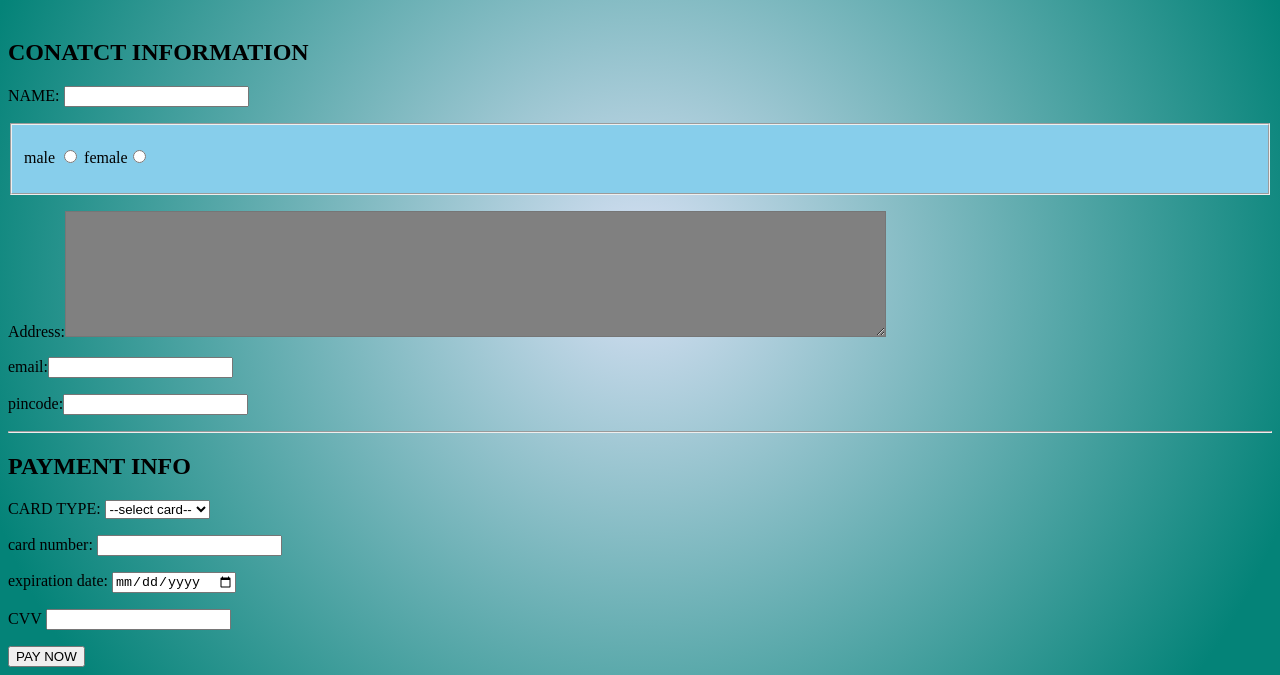
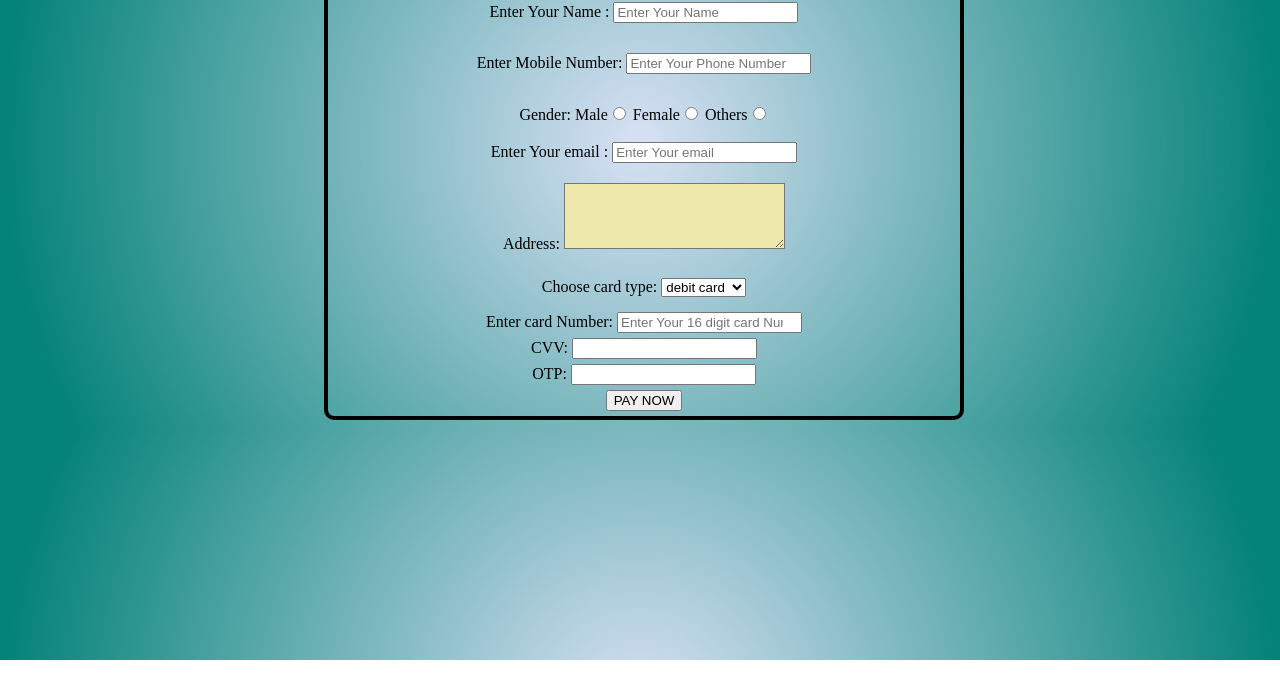
Before and after one commit to RIZWANSAINIK/form, a plain HTML site: page index.html in a window 1280 px wide. Shown: the part 140-815 px from the top of the page. Drawn offline with Linux system fonts and the light colour scheme.

Commit message:
modified

```diff
--- a/index.html
+++ b/index.html
@@ -7,37 +7,62 @@
 		<link rel="stylesheet" href="style.css">
 	</head>
 	<body>
-		<form action="server name">
-			<h1>PAYMENT FORM</h1>
-			<h2>CONATCT INFORMATION</h2>
-			<P>NAME: <input type="text" name="name"></P>
+		<div >
+			<h2 class="content_div">PAYMENT FORM</h2>
 
-			<fieldset>
+		</div>
+		<div class="form_control">
+			<form method="" action="server_name">
+				<h3 class="content_div">CONATCT INFORMATION</h3>
+				<div class="NameText">
+					<label>Enter Your Name : </label>
+					<input type="text" name="" value="" placeholder="Enter Your Name">
+				</div>
+				<div class="NameText">
+					<label>Enter Mobile Number: </label>
+					<input type="number" name="" value="" placeholder="Enter Your Phone Number">
+				</div>
+				<div class="NameText">
+					<label>Gender: </label>
+					Male<input type="radio" name="gender" value="Male">
+					Female<input type="radio" name="gender" value="Female">
+					Others<input type="radio" name="gender" value="Others">
+				</div>
+				<div class="email">
+					<label>Enter Your email : </label>
+					<input type="text" name="" value="" placeholder="Enter Your email">
+				</div>
+				<div class="address">
+					<label for="address">Address:</label>
+					<textarea id="address" name="address" rows="4" cols="25%">
+					</textarea>
+				</div>
+				<div class="card">
+					<label for="card">Choose card type:</label>
+					<select name="card" id="card">
+						<option value="debit card">debit card</option>
+						<option value="credit card">credit card</option>
+						<option value="razor pay">razor pay</option>
+						<option value="visa">visa</option>
+					</select>
+				</div>
+				<div>
+					<label>Enter card Number: </label>
+					<input type="number" name="" value="" placeholder="Enter Your 16 digit card Number">	</div>
+					<div class="CVV">
+						<label for="pwd">CVV:</label>
+						<input type="password" id="pwd" name="pwd">
+					</div>
 
-				<p>male <input type="radio" name="gender" id="male">
-			    	female<input type="radio" name="gender" id="female">
-			</p>
-			</fieldset>
+					<div class="OTP">
+						<label for="pwd">OTP:</label>
+						<input type="password" id="password" name="password">
+					</div>
+					<div class="btn">
+						<input type="submit" name="" value="PAY NOW">
+					</div>
 
-			<p>Address:<textarea name="Address" id="Address" cols="100" rows="8"></textarea></p>
-			<p>email:<input type="email" name="email" id="email"></p>
-			<p>pincode:<input type="number" name="pincode" id="pincode"></p>
-
-<hr>
-			<h2>PAYMENT INFO</h2>
-			<P>CARD TYPE:
-			    <select name="card type" id="card type">
-			    	<option value=" ">--select card--</option>
-			    	<option value="visa">visa</option>
-			    	<option value="debitcard">debitcard</option>
-			    	<option value="creditcard">creditcard</option>
-			    	<option value="rupay">rupay</option>
-			    </select>
-			</P>
-			<p>card number: <input type="number" name="card number" id="card number"></p>
-			<p>expiration date: <input type="date" name="exp_date" id="exp_date"></p>
-			<p>CVV <input type="password" name="CVV" id="CVV"></p>
-
-			<input type="submit" value="PAY NOW">
+				</form>
+			</div>
 		</body>
 	</html>
--- a/style.css
+++ b/style.css
@@ -6,7 +6,7 @@ address{
 	background-color: blueviolet;
 }
 textarea{
-	background-color: gray;
+	background-color: palegoldenrod;
 
 }
 
@@ -24,3 +24,48 @@ h1 {
   -webkit-background-clip: text;
   -webkit-text-fill-color: transparent;
 }
+
+.form_control{
+	border: 4px solid black;
+	width: 50%;
+	display: flex;
+	justify-content: center;
+	text-align: center;
+	margin-left: 25%;
+	border-radius: 10px;
+}
+
+.content_div{
+
+	justify-content: center;
+	text-align: center;
+}
+
+.NameText{
+	margin-top: 30px;
+
+}
+.btn{
+	margin-bottom: 5px;
+	margin-top: 5px;
+}
+
+.address{
+	margin-bottom: 25px;
+	margin-top: 10px;
+}
+
+.email{
+	margin-bottom: 20px;
+	margin-top: 18px;
+}
+
+.card{
+	margin-top: 15px;
+	margin-bottom: 15px;
+}
+
+.CVV{
+	margin-top: 5px;
+	margin-bottom: 5px;
+}
```
Lines whose indentation alone changed are shown as unchanged.
